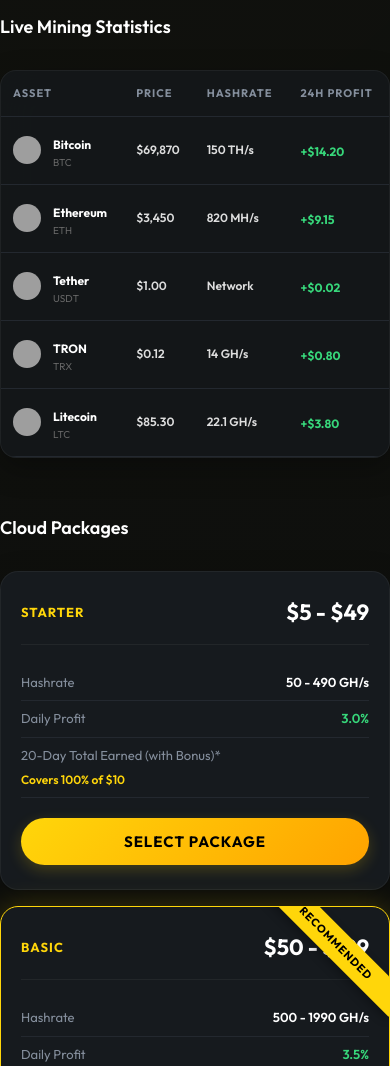
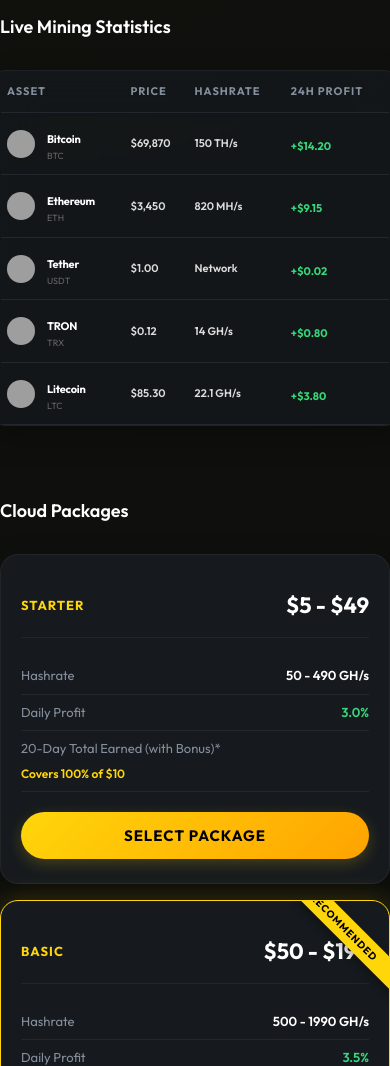
Before and after one commit to imesh4523/mining, a React (Vite) app: page / in a window 390 px wide. Shown: the part 428-1494 px from the top of the page. Built offline with nearby package versions, Linux system fonts and the light colour scheme; no server answers; grey boxes are pictures that could not be loaded.

Commit message:
UI: Final mobile refinements for Mining Plans ribbon and Stats Table display

```diff
--- a/src/components/MiningPlans.css
+++ b/src/components/MiningPlans.css
@@ -92,8 +92,15 @@
   }
 
   .plan-card {
-    padding: 24px 20px;
+    padding: 34px 20px 24px; /* More top padding to clear ribbon */
     border-radius: 18px;
+  }
+
+  .recommended-ribbon {
+    top: 15px;
+    right: -40px;
+    padding: 4px 40px;
+    font-size: 10px;
   }
 
   .plan-header {
@@ -101,6 +108,8 @@
     justify-content: space-between;
     align-items: center;
     margin-bottom: 16px;
+    position: relative;
+    z-index: 5;
   }
 
   .plan-name {
--- a/src/components/StatsTable.css
+++ b/src/components/StatsTable.css
@@ -67,19 +67,30 @@
 
 /* Mobile specific fixes */
 @media (max-width: 600px) {
+  .stats-container {
+    margin: 15px -10px; /* Pull slightly into negative margin to use more edge space */
+    padding: 0 10px;
+  }
+
   .stats-table th, .stats-table td {
-    padding: 14px 12px;
+    padding: 12px 6px; /* Very tight padding for mobile */
   }
 
   .asset-name {
-    font-size: 12px;
+    font-size: 11px;
+    letter-spacing: -0.2px;
+  }
+
+  .asset-info span:last-child {
+    font-size: 9px !important;
   }
 
   .sparkline {
-    display: none; /* Hide trend chart on mobile to save horizontal space */
+    display: none;
   }
 
   .price-cell, .hashrate-cell, .profit-text {
-    font-size: 12px;
+    font-size: 11px;
+    white-space: nowrap;
   }
 }
```
